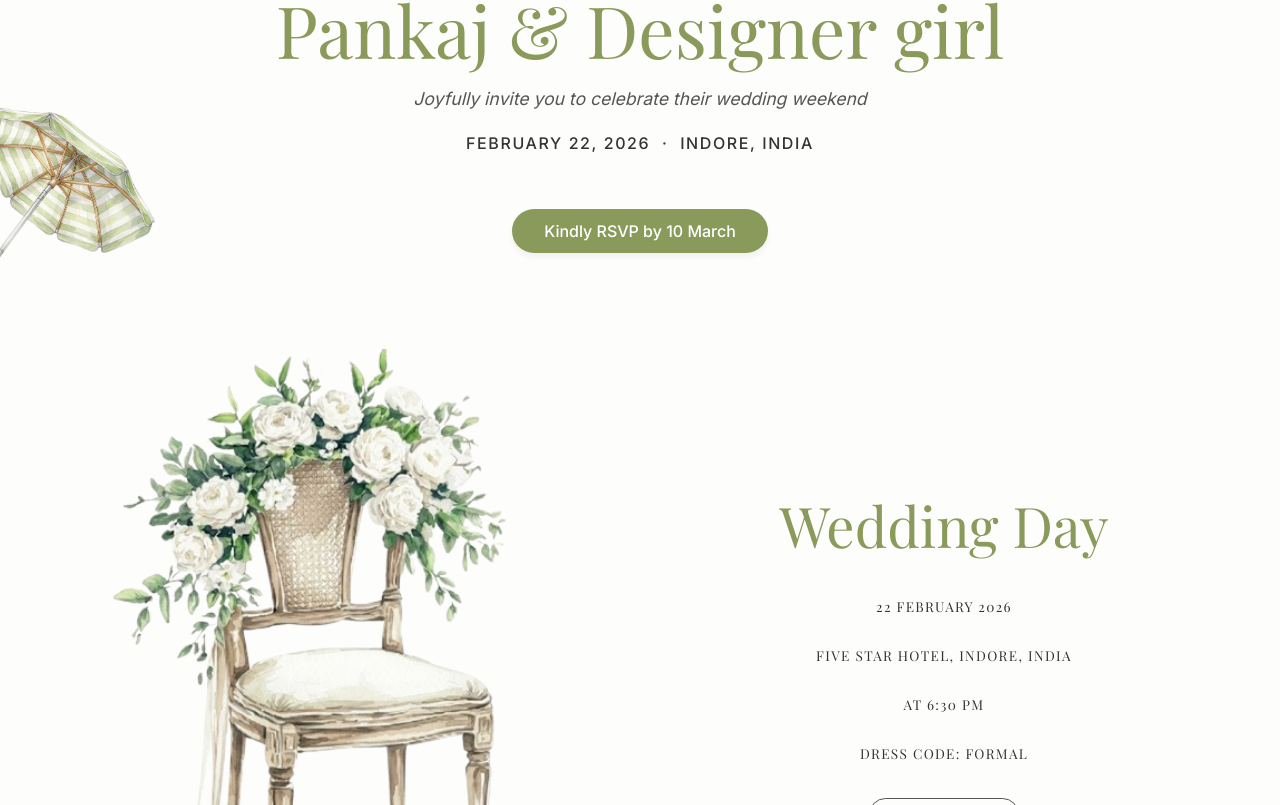
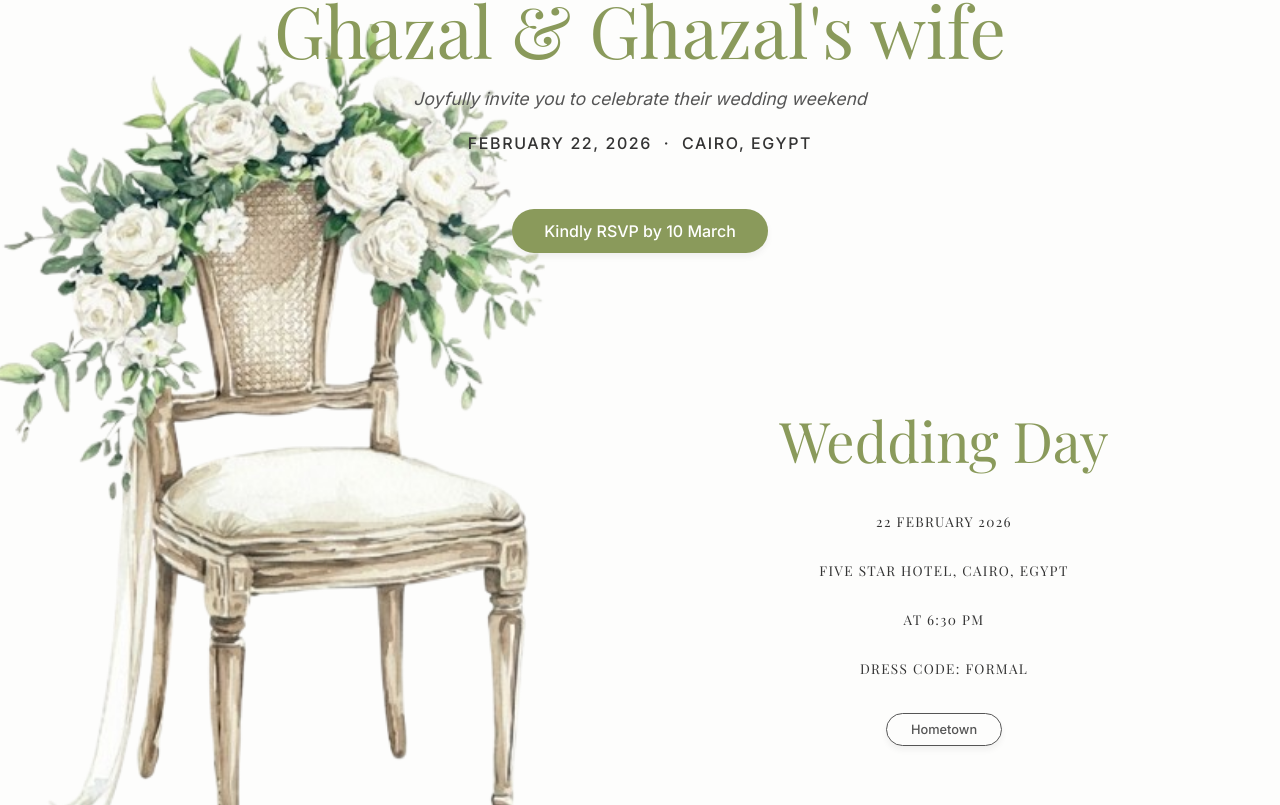
Before and after one commit to Mouri69/Ghazal-Wedding-Website, a Next.js app: page / in a window 1280 px wide. Shown: the part 775-1580 px from the top of the page. Built offline with nearby package versions, Linux system fonts and the light colour scheme; a web font is replaced by a local one.

Commit message:
Added the umbrella and fixed their position

```diff
--- a/src/app/page.module.css
+++ b/src/app/page.module.css
@@ -107,8 +107,8 @@
   position: relative;
   display: flex;
   justify-content: center;
-  flex: 1;
-  /* Take 50% width on mobile */
+  flex: 1.2;
+  /* Take slightly more width on mobile to make image bigger */
 }
 
 .chairWrapper {
@@ -116,14 +116,19 @@
   display: flex;
   justify-content: center;
   width: 100%;
-  max-width: 500px;
+  max-width: 600px;
+  margin-top: -14rem;
+  /* Move both chair and umbrella up more */
+  transform: scale(1.3);
+  transform-origin: center;
 }
 
 .umbrellaImage {
   position: absolute;
   top: -40%;
-  left: -25%;
-  width: clamp(80px, 35%, 200px);
+  left: -7%;
+  width: clamp(90px, 40%, 250px);
+  /* Make umbrella slightly bigger */
   height: auto;
   z-index: 10;
   object-fit: contain;
@@ -131,7 +136,8 @@
 
 .galleryImage {
   width: 100%;
-  max-width: 500px;
+  max-width: 600px;
+  /* Make chair slightly bigger */
   height: auto;
   object-fit: contain;
   transition: transform 0.5s ease;
--- a/src/app/page.tsx
+++ b/src/app/page.tsx
@@ -19,9 +19,9 @@ export default function Home() {
 
         <div className={styles.heroContent}>
           <p className={styles.preTitle}>TOGETHER WITH THEIR FAMILIES,</p>
-          <h1 className={styles.title}>Pankaj & Designer girl</h1>
+          <h1 className={styles.title}>Ghazal & Ghazal's wife</h1>
           <p className={styles.subtitle}>Joyfully invite you to celebrate their wedding weekend</p>
-          <p className={styles.dateLocation}>FEBRUARY 22, 2026 &nbsp;&middot;&nbsp; INDORE, INDIA</p>
+          <p className={styles.dateLocation}>FEBRUARY 22, 2026 &nbsp;&middot;&nbsp; CAIRO, EGYPT</p>
 
           <button className={styles.rsvpButton}>Kindly RSVP by 10 March</button>
         </div>
@@ -52,12 +52,12 @@ export default function Home() {
             <div className={styles.galleryTextCenter}>
               <h3 className={styles.weddingDayTitle}>Wedding Day</h3>
               <p className={styles.weddingDayDetails}>
-                22 FEBRUARY 2026<br/><br/>
-                FIVE STAR HOTEL, INDORE, INDIA<br/><br/>
-                AT 6:30 PM<br/><br/>
+                22 FEBRUARY 2026<br /><br />
+                FIVE STAR HOTEL, CAIRO, EGYPT<br /><br />
+                AT 6:30 PM<br /><br />
                 DRESS CODE: FORMAL
               </p>
-              <button className={styles.secondaryButton}>Pankaj&UK India</button>
+              <button className={styles.secondaryButton}>Hometown</button>
             </div>
           </div>
         </div>
```
